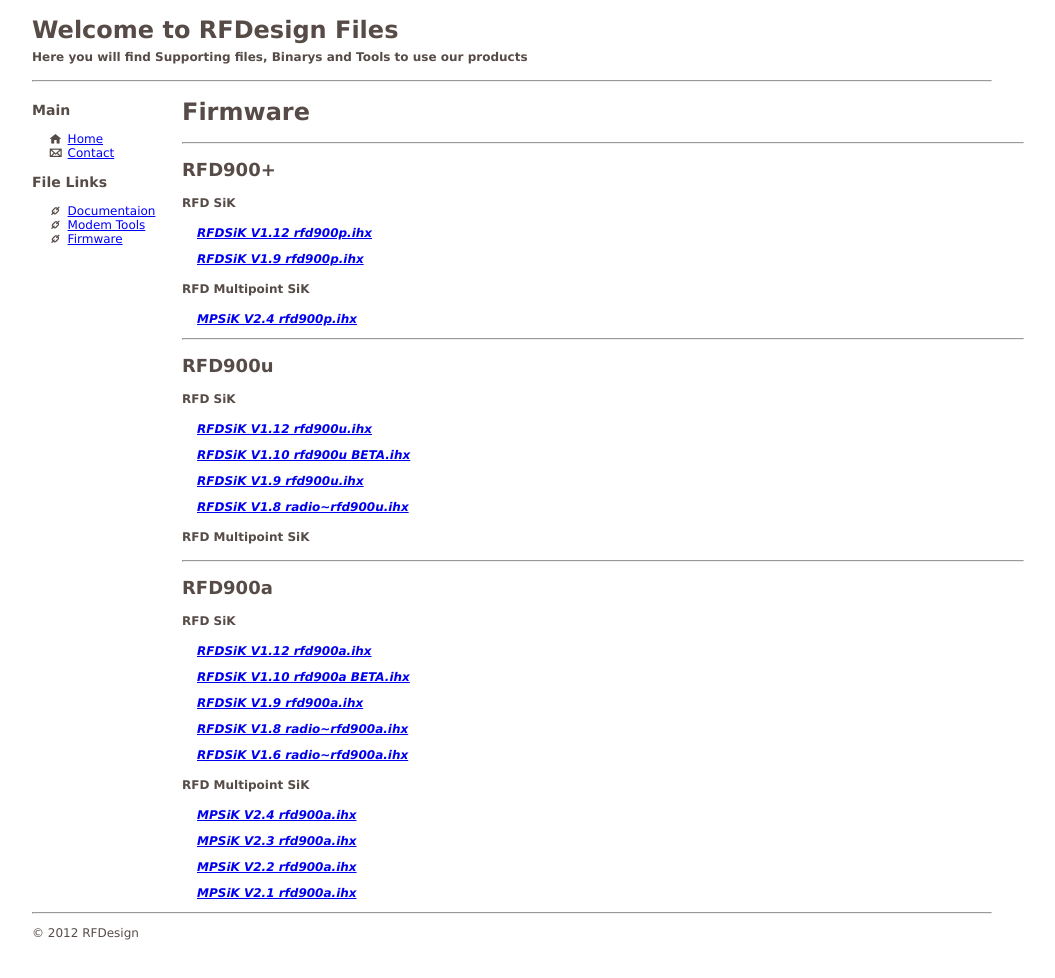
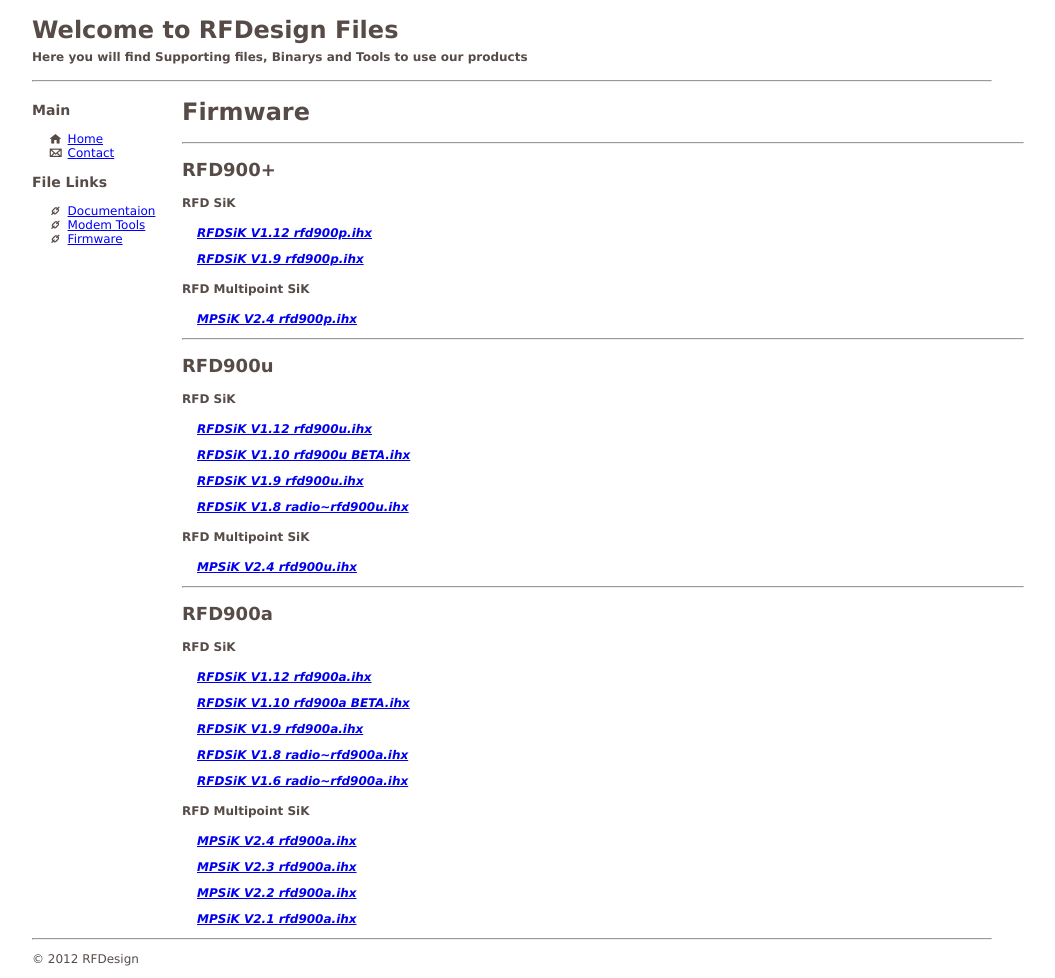
Before and after one commit to RFDesign/rfdesign.github.io, a Jekyll site: the page built from firmware.html, in a window 1280 px wide. Shown: the whole page, without its empty margins (26-1081 px from the left). Built offline with Jekyll 4.4.1, drawn with Linux system fonts in a browser that asks for light colours; Markdown is read by kramdown in place of the engine named in the settings; before the commit the page ends 952 px from its top, so only the background shows below that.

Commit message:
Adding MPSIK for 900u

```diff
--- a/_data/firmware.yml
+++ b/_data/firmware.yml
@@ -14,6 +14,7 @@
         - file: RFDSiK V1.9 rfd900u.ihx
         - file: RFDSiK V1.8 radio~rfd900u.ihx
       MPSIK:
+        - file: MPSiK V2.4 rfd900u.ihx
 
 
 - modems:
```
Also changed, not shown: 1 other file.
